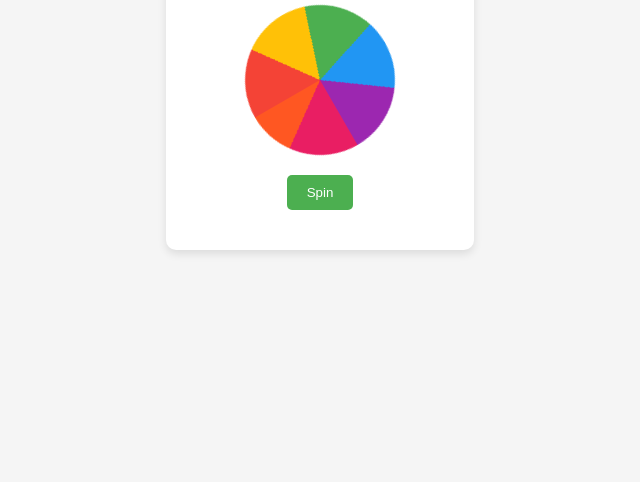
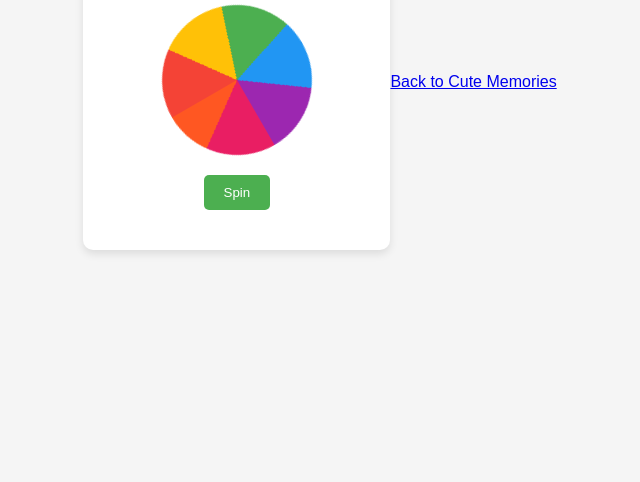
Before and after one commit to andyrom6/spindate1, a plain HTML site: page index.html in a window 1280 px wide. Shown: the part 318-800 px from the top of the page, without its empty margins (320-960 px from the left). Drawn offline with Linux system fonts and the light colour scheme.

Commit message:
index.html

```diff
--- a/index.html
+++ b/index.html
@@ -13,6 +13,11 @@
         <button class="spin-button" id="spinButton">Spin</button>
         <div class="result" id="result"></div>
     </div>
+
+    <div class="link-button">
+        <a href="https://ealove.000webhostapp.com/" class="back-button">Back to Cute Memories</a>
+    </div>
+
     <script src="script.js"></script>
 </body>
 </html>
```
